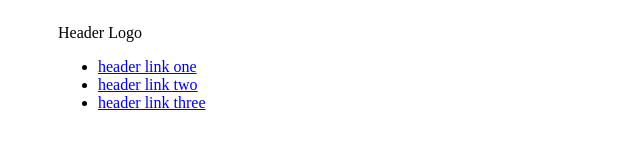
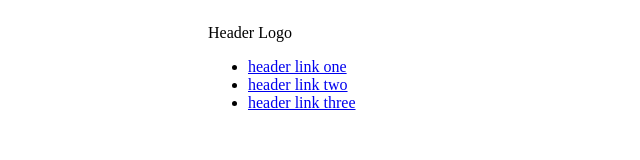
Before and after one commit to Veluchs/landing-page, a plain HTML site: page index.html in a window 1280 px wide. Shown: the whole page, without its empty margins (0-640 px from the left). Drawn offline with Linux system fonts and the light colour scheme.

Commit message:
change body padding

```diff
--- a/style.css
+++ b/style.css
@@ -1,6 +1,6 @@
 body {
     display: flex;
-    padding: 16px 50px;
+    padding: 16px 200px;
     flex-direction: column;
     justify-content: space-between;
 }
```
